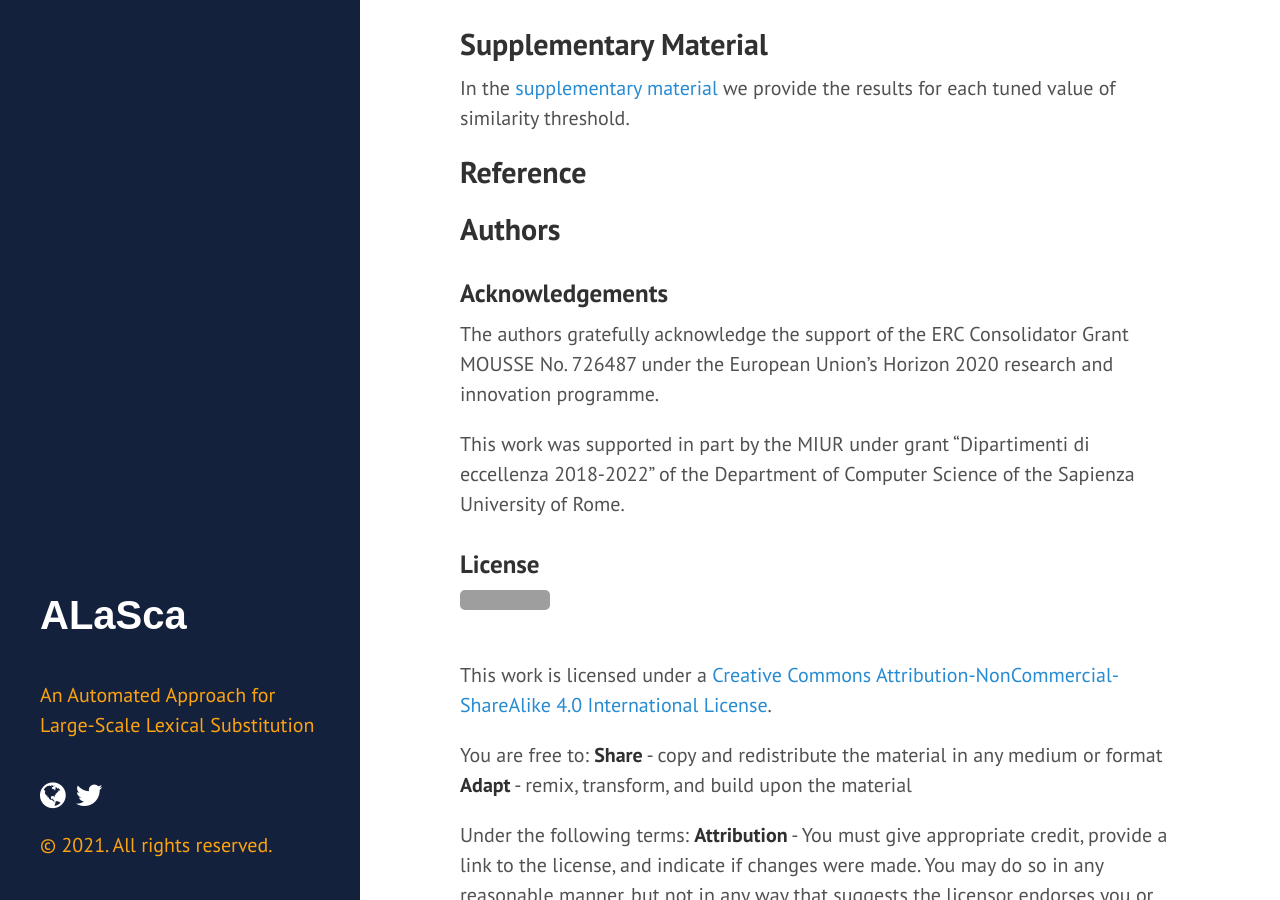
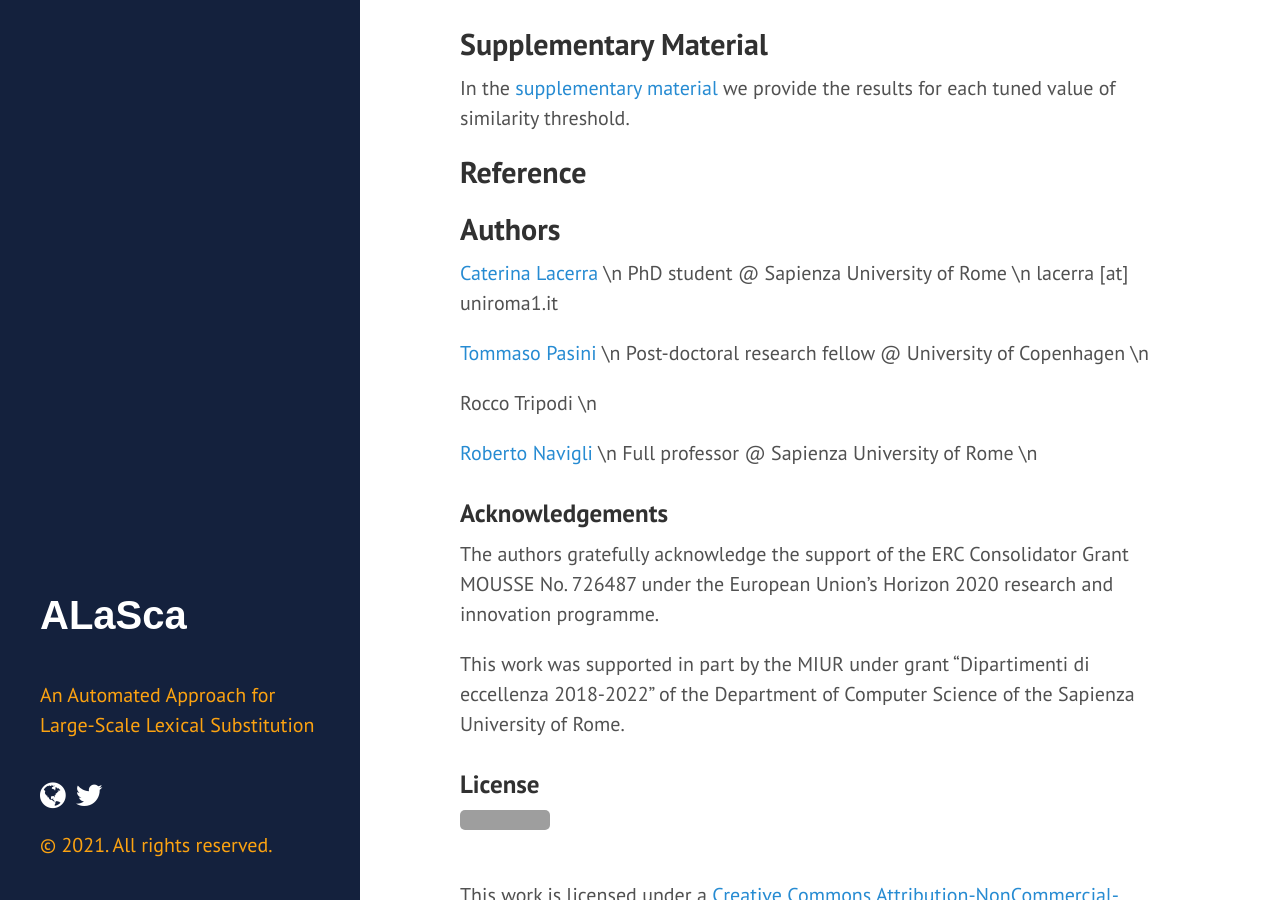
Before and after one commit to caterinaLacerra/ALaSca, a Jekyll site: the page built from docs/_posts/2021-05-24-datasets.md, in a window 1280 px wide and 900 px high, scrolled down 800 px. Built offline with Jekyll 4.4.1, drawn with Linux system fonts in a browser that asks for light colours; grey boxes are pictures that could not be loaded.

Commit message:
Update 2021-05-24-datasets.md

```diff
--- a/docs/_posts/2021-05-24-datasets.md
+++ b/docs/_posts/2021-05-24-datasets.md
@@ -15,6 +15,18 @@ In the [supplementary material](https://github.com/caterinaLacerra/alasca/blob/m
 ## Reference
 
 ## Authors
+[Caterina Lacerra](https://caterinalacerra.github.io/) \n
+PhD student @ Sapienza University of Rome \n
+lacerra [at] uniroma1.it
+
+[Tommaso Pasini](https://pasinit.github.io/) \n
+Post-doctoral research fellow @ University of Copenhagen \n
+
+Rocco Tripodi \n
+
+
+[Roberto Navigli](http://wwwusers.di.uniroma1.it/~navigli/) \n
+Full professor @ Sapienza University of Rome \n
 
 ### Acknowledgements
 The authors gratefully acknowledge the support of the ERC Consolidator Grant MOUSSE No. 726487 under the European Union’s Horizon 2020 research and innovation programme.
@@ -25,11 +37,17 @@ This work was supported in part by the MIUR under grant “Dipartimenti di eccel
 <a rel="license" href="http://creativecommons.org/licenses/by-nc-sa/4.0/"><img alt="Creative Commons License" style="border-width:0" src="https://i.creativecommons.org/l/by-nc-sa/4.0/88x31.png" /></a><br />This work is licensed under a <a rel="license" href="http://creativecommons.org/licenses/by-nc-sa/4.0/">Creative Commons Attribution-NonCommercial-ShareAlike 4.0 International License</a>.
 
 You are free to:
+
 **Share** - copy and redistribute the material in any medium or format
+
 **Adapt** - remix, transform, and build upon the material
 
 Under the following terms:
+
 **Attribution** - You must give appropriate credit, provide a link to the license, and indicate if changes were made. You may do so in any reasonable manner, but not in any way that suggests the licensor endorses you or your use.
+
 **NonCommercial** - You may not use the material for commercial purposes.
+
 **ShareAlike** - If you remix, transform, or build upon the material, you must distribute your contributions under the same license as the original.
+
 **No additional restrictions** - You may not apply legal terms or technological measures that legally restrict others from doing anything the license permits.
```
